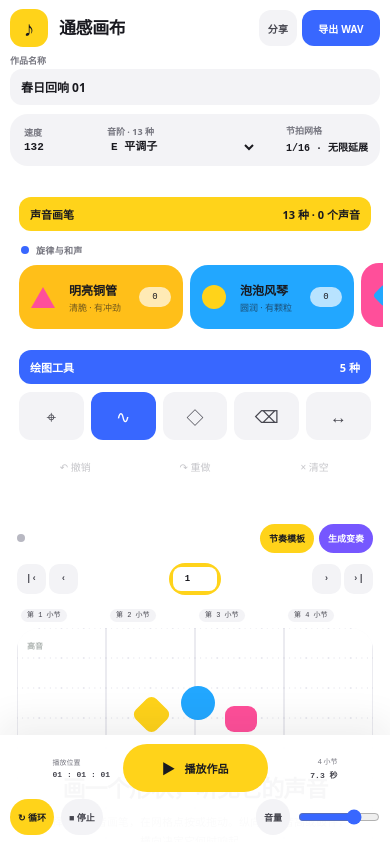
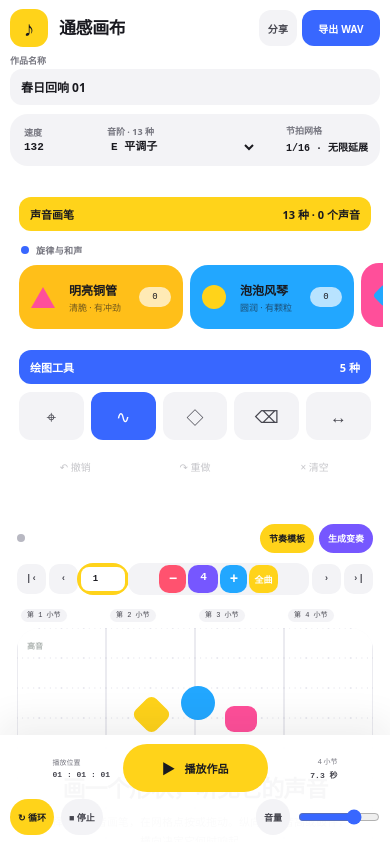
Before and after one commit to hg13128816002-art/-, a Next.js app: page / in a window 390 px wide. Shown: the top 842 px of the page. Built offline with nearby package versions, Linux system fonts and the light colour scheme.

Commit message:
增加了时间轴缩放功能

```diff
--- a/app/globals.css
+++ b/app/globals.css
@@ -753,9 +753,9 @@ input::selection {
 .timeline-navigation {
   min-width: 0;
   display: grid;
-  grid-template-columns: auto minmax(0, 1fr) auto;
+  grid-template-columns: auto minmax(108px, 1fr) auto auto;
   align-items: center;
-  gap: 8px;
+  gap: 6px;
 }
 
 .timeline-navigation > div {
@@ -831,6 +831,91 @@ input::selection {
   font-size: 9px;
   font-weight: 760;
   text-align: center;
+}
+
+.timeline-zoom {
+  min-width: 0;
+  display: flex;
+  align-items: center;
+  gap: 3px;
+  padding: 3px;
+  border-radius: 13px;
+  background: var(--surface-soft);
+}
+
+.timeline-navigation .timeline-zoom button {
+  width: auto;
+  min-width: 54px;
+  height: 30px;
+  display: flex;
+  align-items: center;
+  justify-content: center;
+  gap: 4px;
+  padding: 0 8px;
+  color: #ffffff;
+  font-family: var(--font-geist-sans), sans-serif;
+  font-size: 9px;
+}
+
+.timeline-navigation .timeline-zoom button > span {
+  font-family: var(--font-geist-mono), monospace;
+  font-size: 14px;
+  line-height: 1;
+}
+
+.timeline-navigation .timeline-zoom button > b {
+  font-size: 9px;
+  font-weight: 800;
+}
+
+.timeline-navigation .timeline-zoom-compress {
+  background: var(--coral);
+}
+
+.timeline-navigation .timeline-zoom-stretch {
+  background: var(--sky);
+}
+
+.timeline-navigation .timeline-zoom-fit {
+  min-width: 44px;
+  background: var(--sun);
+  color: var(--text);
+  font-weight: 850;
+}
+
+.timeline-navigation .timeline-zoom-compress:hover:not(:disabled) {
+  background: #ee405f;
+}
+
+.timeline-navigation .timeline-zoom-stretch:hover:not(:disabled) {
+  background: #078fe6;
+}
+
+.timeline-navigation .timeline-zoom-fit:hover:not(:disabled) {
+  background: #ffc400;
+  color: var(--text);
+}
+
+.timeline-zoom output {
+  min-width: 72px;
+  height: 30px;
+  display: flex;
+  align-items: baseline;
+  justify-content: center;
+  gap: 2px;
+  padding: 7px 8px 0;
+  border-radius: 10px;
+  background: var(--violet);
+  color: #ffffff;
+  font-family: var(--font-geist-mono), monospace;
+  font-size: 8px;
+  font-weight: 700;
+  white-space: nowrap;
+}
+
+.timeline-zoom output strong {
+  font-size: 11px;
+  font-weight: 850;
 }
 
 .timeline-ruler {
@@ -1813,6 +1898,7 @@ input[type="range"] {
   }
 
   .timeline-navigation {
+    grid-template-columns: auto 50px minmax(128px, auto) auto;
     gap: 5px;
   }
 
@@ -1831,6 +1917,31 @@ input[type="range"] {
 
   .timeline-navigation > label span {
     display: none;
+  }
+
+  .timeline-navigation .timeline-zoom {
+    gap: 2px;
+  }
+
+  .timeline-navigation .timeline-zoom button {
+    width: auto;
+    min-width: 29px;
+    padding-inline: 7px;
+  }
+
+  .timeline-navigation .timeline-zoom button > b,
+  .timeline-zoom output span {
+    display: none;
+  }
+
+  .timeline-zoom output {
+    min-width: 34px;
+    padding-inline: 6px;
+  }
+
+  .timeline-navigation .timeline-zoom-fit {
+    min-width: 39px;
+    padding-inline: 6px;
   }
 
   .stage-status {
@@ -1950,6 +2061,11 @@ input[type="range"] {
     display: none;
   }
 
+  .timeline-navigation {
+    grid-template-columns: auto 44px minmax(112px, 1fr) auto;
+    gap: 3px;
+  }
+
   .timeline-navigation > label {
     grid-template-columns: 44px;
     padding: 4px;
@@ -1961,6 +2077,29 @@ input[type="range"] {
 
   .timeline-navigation > label input {
     width: 44px;
+  }
+
+  .timeline-navigation .timeline-zoom {
+    justify-content: center;
+    padding: 2px;
+  }
+
+  .timeline-navigation .timeline-zoom button {
+    min-width: 27px;
+    height: 28px;
+    padding-inline: 5px;
+  }
+
+  .timeline-zoom output {
+    min-width: 30px;
+    height: 28px;
+    padding-top: 6px;
+    padding-inline: 4px;
+  }
+
+  .timeline-navigation .timeline-zoom-fit {
+    min-width: 35px;
+    font-size: 8px;
   }
 
   .tool-button kbd {
--- a/app/page.tsx
+++ b/app/page.tsx
@@ -175,9 +175,10 @@ const EPSILON = 0.0001;
 const STEPS_PER_BEAT = 4;
 const BEATS_PER_BAR = 4;
 const STEPS_PER_BAR = STEPS_PER_BEAT * BEATS_PER_BAR;
-const VIEW_BARS = 4;
-const VIEW_STEPS = VIEW_BARS * STEPS_PER_BAR;
-const DEFAULT_PROJECT_STEPS = VIEW_STEPS;
+const DEFAULT_VIEW_BARS = 4;
+const DEFAULT_VIEW_STEPS = DEFAULT_VIEW_BARS * STEPS_PER_BAR;
+const BASE_PREVIEW_BARS = 64;
+const DEFAULT_PROJECT_STEPS = DEFAULT_VIEW_STEPS;
 const MAX_NOTE_STEPS = 64;
 const LOOKAHEAD_SECONDS = 0.24;
 const LATE_GRACE_SECONDS = 0.08;
@@ -823,6 +824,19 @@ function projectEndStep(shapes: SoundShape[]) {
   return Math.ceil(end / STEPS_PER_BAR) * STEPS_PER_BAR;
 }
 
+function timelineZoomStops(projectBars: number) {
+  const maximum = Math.max(BASE_PREVIEW_BARS, Math.ceil(projectBars));
+  const stops: number[] = [];
+  for (let bars = 1; bars < maximum; bars *= 2) stops.push(bars);
+  stops.push(maximum);
+  return stops;
+}
+
+function timelineMarkerStride(viewBars: number) {
+  if (viewBars <= 8) return 1;
+  return 2 ** Math.ceil(Math.log2(viewBars / 8));
+}
+
 function effectTailSeconds(bpm: number) {
   return 0.9 + 6 * (0.75 * 60 / bpm);
 }
@@ -1489,6 +1503,8 @@ export default function Home() {
   const transportRef = useRef<TransportState | null>(null);
   const loopRef = useRef(true);
   const viewStartStepRef = useRef(0);
+  const viewBarsRef = useRef(DEFAULT_VIEW_BARS);
+  const viewStepsRef = useRef(DEFAULT_VIEW_STEPS);
   const toastTimerRef = useRef<ReturnType<typeof setTimeout> | null>(null);
   const clearTimerRef = useRef<ReturnType<typeof setTimeout> | null>(null);
   const restoredRef = useRef(false);
@@ -1509,6 +1525,7 @@ export default function Home() {
   const [playing, setPlaying] = useState(false);
   const [playheadBeat, setPlayheadBeat] = useState(0);
   const [viewStartStep, setViewStartStep] = useState(0);
+  const [viewBars, setViewBars] = useState(DEFAULT_VIEW_BARS);
   const [audioReady, setAudioReady] = useState(false);
   const [exporting, setExporting] = useState(false);
   const [exportProgress, setExportProgress] = useState(0);
@@ -1522,6 +1539,7 @@ export default function Home() {
   const [rhythmLength, setRhythmLength] = useState<RhythmLengthBars>(2);
   const [rhythmComplexity, setRhythmComplexity] = useState<RhythmComplexity>(2);
   const [rhythmVariant, setRhythmVariant] = useState(0);
+  const viewSteps = viewBars * STEPS_PER_BAR;
 
   const selectedShape = useMemo(
     () => shapes.find((shape) => shape.id === selectedId) ?? null,
@@ -1629,6 +1647,41 @@ export default function Home() {
     viewStartStepRef.current = next;
     setViewStartStep(next);
   }, []);
+
+  const applyTimelineZoom = useCallback(
+    (nextBars: number, anchorStep?: number, anchorRatio = 0.5) => {
+      const safeBars = Math.max(1, Math.ceil(nextBars));
+      const currentSteps = viewStepsRef.current;
+      const nextSteps = safeBars * STEPS_PER_BAR;
+      const safeRatio = clamp(anchorRatio);
+      const anchor =
+        anchorStep ?? viewStartStepRef.current + currentSteps * safeRatio;
+      viewBarsRef.current = safeBars;
+      viewStepsRef.current = nextSteps;
+      setViewBars(safeBars);
+      navigateToStep(anchor - nextSteps * safeRatio);
+    },
+    [navigateToStep],
+  );
+
+  const zoomTimeline = useCallback(
+    (direction: "compress" | "stretch", anchorStep?: number, anchorRatio = 0.5) => {
+      const projectBars = projectEndStep(shapesRef.current) / STEPS_PER_BAR;
+      const stops = timelineZoomStops(projectBars);
+      const current = viewBarsRef.current;
+      const next =
+        direction === "compress"
+          ? stops.find((bars) => bars > current) ?? stops.at(-1) ?? current
+          : stops.filter((bars) => bars < current).at(-1) ?? stops[0] ?? current;
+      applyTimelineZoom(next, anchorStep, anchorRatio);
+    },
+    [applyTimelineZoom],
+  );
+
+  const fitTimeline = useCallback(() => {
+    const projectSteps = projectEndStep(shapesRef.current);
+    applyTimelineZoom(projectSteps / STEPS_PER_BAR, projectSteps / 2);
+  }, [applyTimelineZoom]);
 
   const play = useCallback(async () => {
     if (playing) {
@@ -1735,11 +1788,12 @@ export default function Home() {
       const nextBeat = timelineSeconds / state.secondsPerBeat;
       setPlayheadBeat(nextBeat);
       const nextStep = nextBeat * STEPS_PER_BEAT;
+      const visibleSteps = viewStepsRef.current;
       if (
         nextStep < viewStartStepRef.current ||
-        nextStep >= viewStartStepRef.current + VIEW_STEPS
+        nextStep >= viewStartStepRef.current + visibleSteps
       ) {
-        const nextView = Math.floor(nextStep / VIEW_STEPS) * VIEW_STEPS;
+        const nextView = Math.floor(nextStep / visibleSteps) * visibleSteps;
         viewStartStepRef.current = nextView;
         setViewStartStep(nextView);
       }
@@ -1771,9 +1825,17 @@ export default function Home() {
 
     context.fillStyle = "#e8e8ef";
     const visibleStart = viewStartStep;
-    const visibleEnd = visibleStart + VIEW_STEPS;
-    for (let step = Math.ceil(visibleStart); step <= visibleEnd; step += 1) {
-      const x = ((step - visibleStart) / VIEW_STEPS) * width;
+    const visibleEnd = visibleStart + viewSteps;
+    const pixelsPerStep = width / viewSteps;
+    const gridStep =
+      pixelsPerStep >= 4
+        ? 1
+        : pixelsPerStep * STEPS_PER_BEAT >= 4
+          ? STEPS_PER_BEAT
+          : STEPS_PER_BAR * timelineMarkerStride(viewBars);
+    const firstGridStep = Math.ceil(visibleStart / gridStep) * gridStep;
+    for (let step = firstGridStep; step <= visibleEnd; step += gridStep) {
+      const x = ((step - visibleStart) / viewSteps) * width;
       for (let line = 0; line <= 12; line += 1) {
         const y = (line / 12) * height;
         context.beginPath();
@@ -1805,9 +1867,10 @@ export default function Home() {
       const shapeEnd = shape.startStep + shape.durationSteps;
       if (shapeEnd < visibleStart) continue;
       const config = getInstrument(shape.instrument);
-      const x = ((shape.startStep + shape.durationSteps / 2 - visibleStart) / VIEW_STEPS) * width;
+      const x = ((shape.startStep + shape.durationSteps / 2 - visibleStart) / viewSteps) * width;
       const y = shape.y * height;
-      const shapeWidth = Math.max(12, (shape.durationSteps / VIEW_STEPS) * width);
+      const minimumShapeWidth = viewBars <= 4 ? 12 : viewBars <= 16 ? 7 : 3;
+      const shapeWidth = Math.max(minimumShapeWidth, (shape.durationSteps / viewSteps) * width);
       const shapeHeight = Math.max(14, shape.size * height);
       const selected = shape.id === selectedId;
       context.save();
@@ -1913,7 +1976,7 @@ export default function Home() {
       }
       context.restore();
     }
-  }, [selectedId, viewStartStep]);
+  }, [selectedId, viewBars, viewStartStep, viewSteps]);
 
   useEffect(() => {
     drawCanvas();
@@ -2049,16 +2112,18 @@ export default function Home() {
     const screenX = clamp((event.clientX - bounds.left) / bounds.width);
     return {
       screenX,
-      step: Math.max(0, Math.round(viewStartStepRef.current + screenX * VIEW_STEPS)),
+      step: Math.max(0, Math.round(viewStartStepRef.current + screenX * viewStepsRef.current)),
       y: clamp((event.clientY - bounds.top) / bounds.height),
     };
   };
 
   const findShapeAt = (step: number, y: number) => {
     const timeline = timelineShapesRef.current;
+    const canvasWidth = Math.max(1, canvasRef.current?.clientWidth ?? 640);
+    const stepTolerance = Math.max(1, viewStepsRef.current / canvasWidth * 7);
     let low = 0;
     let high = timeline.length;
-    const earliestStart = Math.max(0, step - MAX_NOTE_STEPS - 1);
+    const earliestStart = Math.max(0, step - MAX_NOTE_STEPS - stepTolerance);
     while (low < high) {
       const middle = (low + high) >>> 1;
       if (timeline[middle].startStep < earliestStart) low = middle + 1;
@@ -2067,11 +2132,11 @@ export default function Home() {
     const candidates: SoundShape[] = [];
     for (let index = low; index < timeline.length; index += 1) {
       const shape = timeline[index];
-      if (shape.startStep > step + 1) break;
+      if (shape.startStep > step + stepTolerance) break;
       const height = Math.max(0.04, shape.size) * 0.8;
       if (
-        step >= shape.startStep - 1 &&
-        step <= shape.startStep + shape.durationSteps + 1 &&
+        step >= shape.startStep - stepTolerance &&
+        step <= shape.startStep + shape.durationSteps + stepTolerance &&
         Math.abs(shape.y - y) <= height
       ) {
         candidates.push(shape);
@@ -2172,7 +2237,8 @@ export default function Home() {
     const point = pointFromEvent(event);
     if (interaction.kind === "pan") {
       const bounds = event.currentTarget.getBoundingClientRect();
-      const deltaSteps = (event.clientX - interaction.startClientX) / bounds.width * VIEW_STEPS;
+      const deltaSteps =
+        (event.clientX - interaction.startClientX) / bounds.width * viewStepsRef.current;
       navigateToStep(interaction.startViewStep - deltaSteps);
     } else if (interaction.kind === "move") {
       setShapesDirect(
@@ -2221,6 +2287,14 @@ export default function Home() {
 
   const onCanvasWheel = (event: ReactWheelEvent<HTMLCanvasElement>) => {
     event.preventDefault();
+    if (event.ctrlKey || event.metaKey || event.altKey) {
+      const bounds = event.currentTarget.getBoundingClientRect();
+      const anchorRatio = clamp((event.clientX - bounds.left) / bounds.width);
+      const anchorStep =
+        viewStartStepRef.current + anchorRatio * viewStepsRef.current;
+      zoomTimeline(event.deltaY > 0 ? "compress" : "stretch", anchorStep, anchorRatio);
+      return;
+    }
     const delta = Math.abs(event.deltaX) > Math.abs(event.deltaY) ? event.deltaX : event.deltaY;
     const direction = Math.sign(delta);
     const distance = Math.max(1, Math.round(Math.abs(delta) / 18));
@@ -2479,11 +2553,18 @@ export default function Home() {
       else if (event.key.toLowerCase() === "s") setTool("stamp");
       else if (event.key.toLowerCase() === "e") setTool("erase");
       else if (event.key.toLowerCase() === "h") setTool("pan");
+      else if (event.key === "-" || event.key === "_") {
+        event.preventDefault();
+        zoomTimeline("compress");
+      } else if (event.key === "=" || event.key === "+") {
+        event.preventDefault();
+        zoomTimeline("stretch");
+      }
       else if (event.key === "Delete" || event.key === "Backspace") deleteSelected();
     };
     window.addEventListener("keydown", onKeyDown);
     return () => window.removeEventListener("keydown", onKeyDown);
-  }, [deleteSelected, play, redo, undo]);
+  }, [deleteSelected, play, redo, undo, zoomTimeline]);
 
   const instrumentCounts = useMemo(
     () =>
@@ -2510,23 +2591,24 @@ export default function Home() {
   const sixteenth = Math.floor((displayBeat % 1) * STEPS_PER_BEAT) + 1;
   const playheadStep = playheadBeat * STEPS_PER_BEAT;
   const playheadVisible =
-    playing && playheadStep >= viewStartStep && playheadStep <= viewStartStep + VIEW_STEPS;
-  const playheadLeft = (playheadStep - viewStartStep) / VIEW_STEPS * 100;
+    playing && playheadStep >= viewStartStep && playheadStep <= viewStartStep + viewSteps;
+  const playheadLeft = (playheadStep - viewStartStep) / viewSteps * 100;
   const visibleBarMarkers: { step: number; bar: number; left: number }[] = [];
+  const markerStrideSteps = timelineMarkerStride(viewBars) * STEPS_PER_BAR;
   const firstVisibleBarStep = Math.ceil(viewStartStep / STEPS_PER_BAR) * STEPS_PER_BAR;
   for (
     let step = firstVisibleBarStep;
-    step <= viewStartStep + VIEW_STEPS;
-    step += STEPS_PER_BAR
+    step <= viewStartStep + viewSteps;
+    step += markerStrideSteps
   ) {
     visibleBarMarkers.push({
       step,
       bar: step / STEPS_PER_BAR + 1,
-      left: (step - viewStartStep) / VIEW_STEPS * 100,
+      left: (step - viewStartStep) / viewSteps * 100,
     });
   }
   const firstVisibleBar = Math.floor(viewStartStep / STEPS_PER_BAR) + 1;
-  const lastVisibleBar = Math.floor((viewStartStep + VIEW_STEPS - 1) / STEPS_PER_BAR) + 1;
+  const lastVisibleBar = Math.floor((viewStartStep + viewSteps - 1) / STEPS_PER_BAR) + 1;
 
   return (
     <main className="app-shell">
@@ -2878,7 +2960,7 @@ export default function Home() {
             <div className="timeline-navigation" aria-label="无限画布导航">
               <div>
                 <button type="button" onClick={() => navigateToStep(0)} title="回到开头">|‹</button>
-                <button type="button" onClick={() => navigateToStep(viewStartStep - VIEW_STEPS)} title="向前四小节">‹</button>
+                <button type="button" onClick={() => navigateToStep(viewStartStep - viewSteps)} title={`向前 ${viewBars} 小节`}>‹</button>
                 <button type="button" onClick={() => navigateToStep(viewStartStep - STEPS_PER_BAR)} title="向前一小节">−1</button>
               </div>
               <label>
@@ -2893,10 +2975,44 @@ export default function Home() {
                 />
                 <b>当前 {firstVisibleBar}–{lastVisibleBar}</b>
               </label>
+              <div className="timeline-zoom" role="group" aria-label="画布时间轴缩放">
+                <button
+                  type="button"
+                  className="timeline-zoom-compress"
+                  onClick={() => zoomTimeline("compress")}
+                  disabled={viewBars >= Math.max(BASE_PREVIEW_BARS, totalBars)}
+                  aria-label="压缩时间轴，一屏显示更多小节"
+                  title="压缩时间轴（−）"
+                >
+                  <span aria-hidden="true">−</span><b>压缩</b>
+                </button>
+                <output aria-live="polite">
+                  <strong>{viewBars}</strong><span> 小节/屏</span>
+                </output>
+                <button
+                  type="button"
+                  className="timeline-zoom-stretch"
+                  onClick={() => zoomTimeline("stretch")}
+                  disabled={viewBars <= 1}
+                  aria-label="拉长时间轴，精细查看更少小节"
+                  title="拉长时间轴（+）"
+                >
+                  <span aria-hidden="true">+</span><b>拉长</b>
+                </button>
+                <button
+                  type="button"
+                  className="timeline-zoom-fit"
+                  onClick={fitTimeline}
+                  aria-label={`适应全曲，共 ${totalBars} 小节`}
+                  title="让整首曲子适应当前画布"
+                >
+                  全曲
+                </button>
+              </div>
               <div>
                 <button type="button" onClick={() => navigateToStep(viewStartStep + STEPS_PER_BAR)} title="向后一小节">+1</button>
-                <button type="button" onClick={() => navigateToStep(viewStartStep + VIEW_STEPS)} title="向后四小节">›</button>
-                <button type="button" onClick={() => navigateToStep(Math.max(0, totalSteps - VIEW_STEPS))} title="跳到作品结尾">›|</button>
+                <button type="button" onClick={() => navigateToStep(viewStartStep + viewSteps)} title={`向后 ${viewBars} 小节`}>›</button>
+                <button type="button" onClick={() => navigateToStep(Math.max(0, totalSteps - viewSteps))} title="跳到作品结尾">›|</button>
               </div>
             </div>
             <div className="timeline-ruler" aria-hidden="true">
@@ -2942,7 +3058,7 @@ export default function Home() {
             {tool === "select" && "拖动声音事件改变时间与音高，右侧可精确编辑 · V"}
             {tool === "erase" && "划过声音事件即可擦除 · E"}
             {tool === "pan" && "拖动画布前往任意时间；滚轮也可以横向浏览 · H"}
-            <span>SPACE 播放 / 停止</span>
+            <span>SPACE 播放 / 停止 · − 压缩 · + 拉长 · Ctrl/⌘/Alt + 滚轮缩放</span>
           </p>
         </section>
 
@@ -3036,7 +3152,7 @@ export default function Home() {
             <ol>
               {eventPreview.map((shape) => (
                 <li key={shape.id}>
-                  <button type="button" onClick={() => { setSelectedId(shape.id); setTool("select"); navigateToStep(Math.floor(shape.startStep / VIEW_STEPS) * VIEW_STEPS); }}>
+                  <button type="button" onClick={() => { setSelectedId(shape.id); setTool("select"); navigateToStep(Math.floor(shape.startStep / viewSteps) * viewSteps); }}>
                     {getInstrument(shape.instrument).subtitle}，{shapePitchLabel(shape, scale)}，第 {(shape.startStep / STEPS_PER_BEAT + 1).toFixed(2)} 拍，力度 {Math.round(eventVelocity(shape) * 100)}
                   </button>
                 </li>
```
Also changed, not shown: 1 other file (tests, documents, lock files or other folders).
